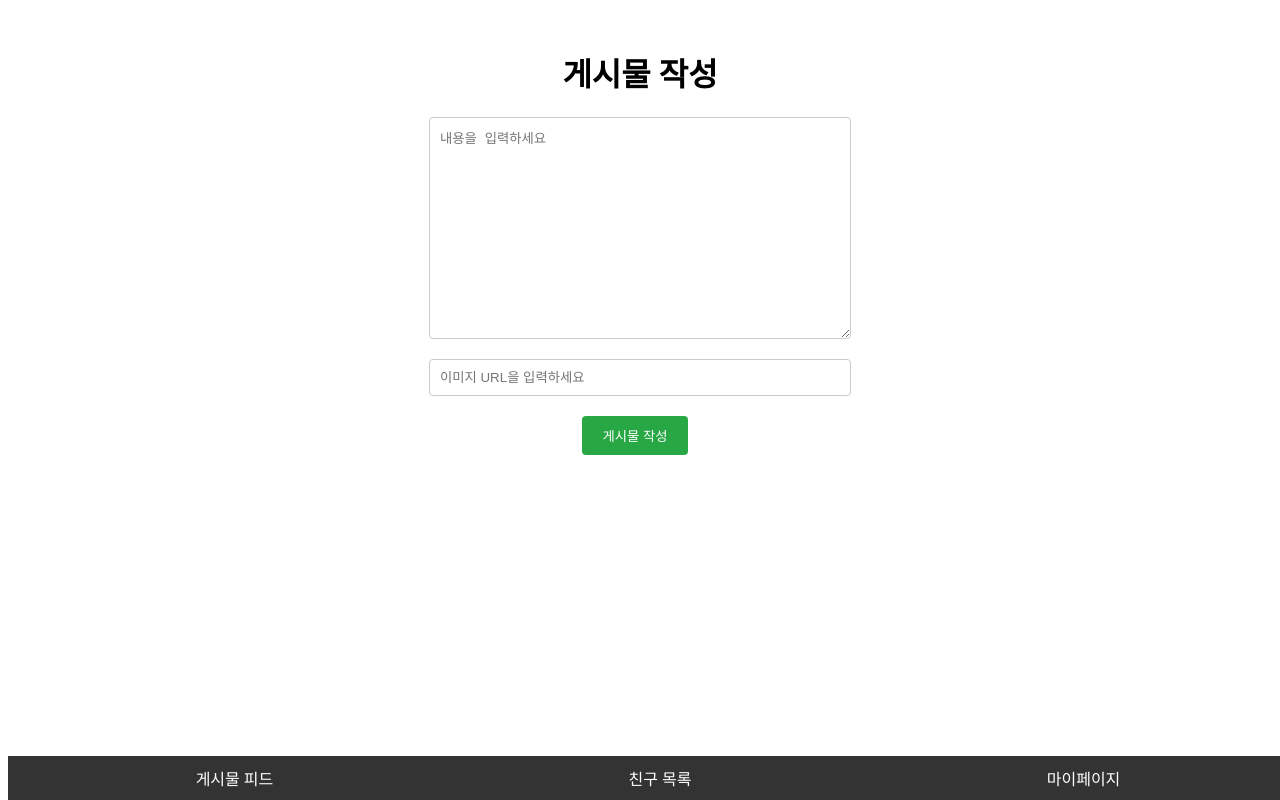
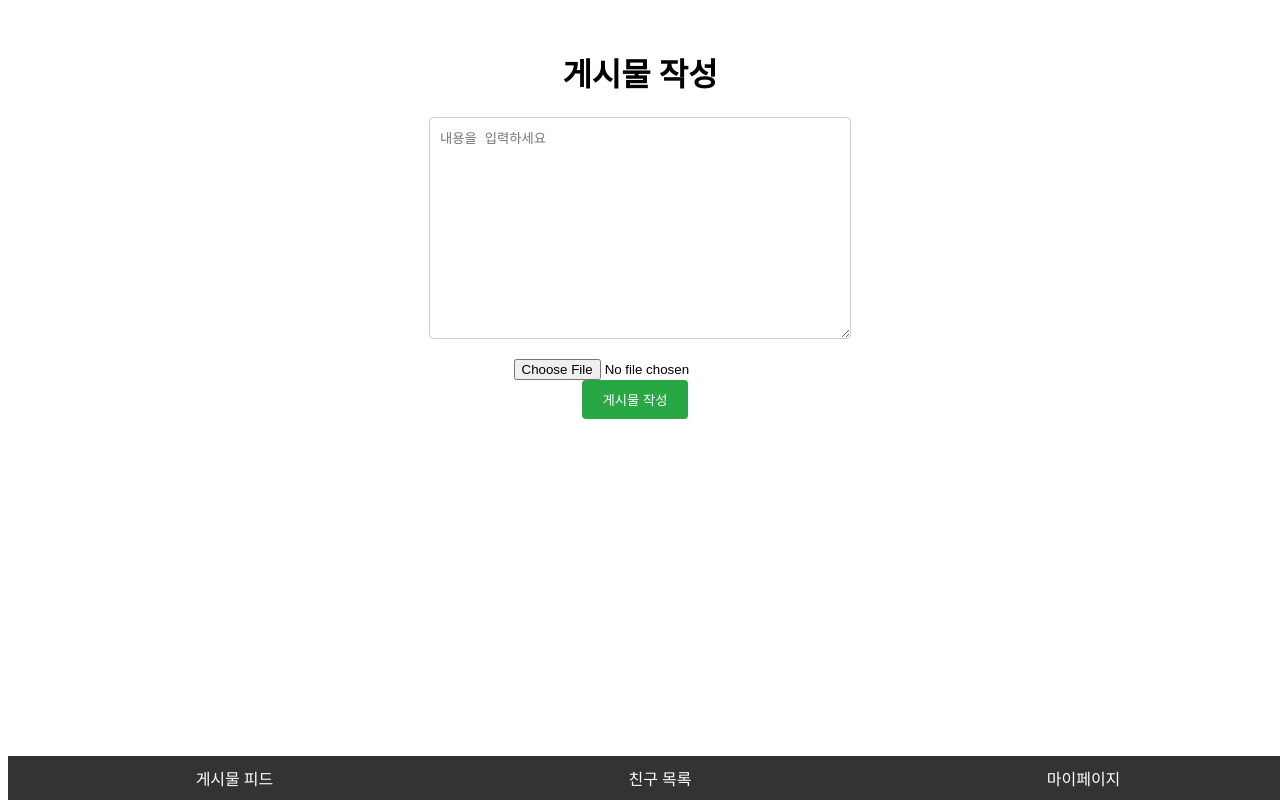
Before and after one commit to Introducing-developer-friends/Devlntro_front, a React (Vite) app: page /create-post in a window 1280 px wide. Built offline with nearby package versions, Linux system fonts and the light colour scheme.

Commit message:
업로드 방식 변경

```diff
--- a/src/pages/CreatePostPage.tsx
+++ b/src/pages/CreatePostPage.tsx
@@ -1,38 +1,62 @@
-import React, { useState } from 'react';
-import axios from 'axios';
-import { useNavigate } from 'react-router-dom';
-import './CreatePostPage.css'; // 스타일링 파일
+import React, { useState } from "react";
+import axios from "axios";
+import { useNavigate } from "react-router-dom";
+import "./CreatePostPage.css"; // 스타일링 파일
 
 const CreatePostPage: React.FC = () => {
-  const [content, setContent] = useState<string>('');
-  const [imageUrl, setImageUrl] = useState<string>('');
+  const [content, setContent] = useState<string>("");
+  const [imageFile, setImageFile] = useState<File | null>(null);
+  const [imageUrl, setImageUrl] = useState<string>("");
   const [error, setError] = useState<string | null>(null);
   const navigate = useNavigate();
 
+  const handleFileChange = (event: React.ChangeEvent<HTMLInputElement>) => {
+    if (event.target.files && event.target.files[0]) {
+      setImageFile(event.target.files[0]);
+    }
+  };
+
   const handlePostCreation = async () => {
-    if (!content || !imageUrl) {
-      setError('내용과 이미지 URL을 입력해주세요.');
+    if (!content || !imageFile) {
+      setError("내용과 이미지를 업로드해주세요.");
       return;
     }
 
     try {
-      const response = await axios.post(
-        '/api/posts',
-        {
-          content,
-          imageUrl,
+      // 이미지 업로드
+      const formData = new FormData();
+      formData.append("file", imageFile);
+
+      const uploadResponse = await axios.post("/api/upload", formData, {
+        headers: {
+          "Content-Type": "multipart/form-data",
+          Authorization: `Bearer ${localStorage.getItem("JWT_TOKEN")}`,
         },
-        {
-          headers: {
-            Authorization: `Bearer ${localStorage.getItem('JWT_TOKEN')}`,
+      });
+
+      if (uploadResponse.status === 200) {
+        setImageUrl(uploadResponse.data.imageUrl);
+
+        // 게시물 작성
+        const postResponse = await axios.post(
+          "/api/posts",
+          {
+            content,
+            imageUrl: uploadResponse.data.imageUrl,
           },
+          {
+            headers: {
+              Authorization: `Bearer ${localStorage.getItem("JWT_TOKEN")}`,
+            },
+          }
+        );
+
+        if (postResponse.status === 201) {
+          navigate("/"); // 성공적으로 작성 후 피드 페이지로 이동
         }
-      );
-      if (response.status === 201) {
-        navigate('/'); // 성공적으로 작성 후 피드 페이지로 이동
       }
     } catch (error) {
-      setError('게시물 작성에 실패했습니다. 다시 시도해주세요.');
+      setError("게시물 작성에 실패했습니다. 다시 시도해주세요.");
     }
   };
 
@@ -47,11 +71,10 @@ const CreatePostPage: React.FC = () => {
         className="post-content"
       />
       <input
-        type="text"
-        placeholder="이미지 URL을 입력하세요"
-        value={imageUrl}
-        onChange={(e) => setImageUrl(e.target.value)}
-        className="post-image-url"
+        type="file"
+        accept="image/*"
+        onChange={handleFileChange}
+        className="post-image-upload"
       />
       <button onClick={handlePostCreation} className="submit-button">
         게시물 작성
```
